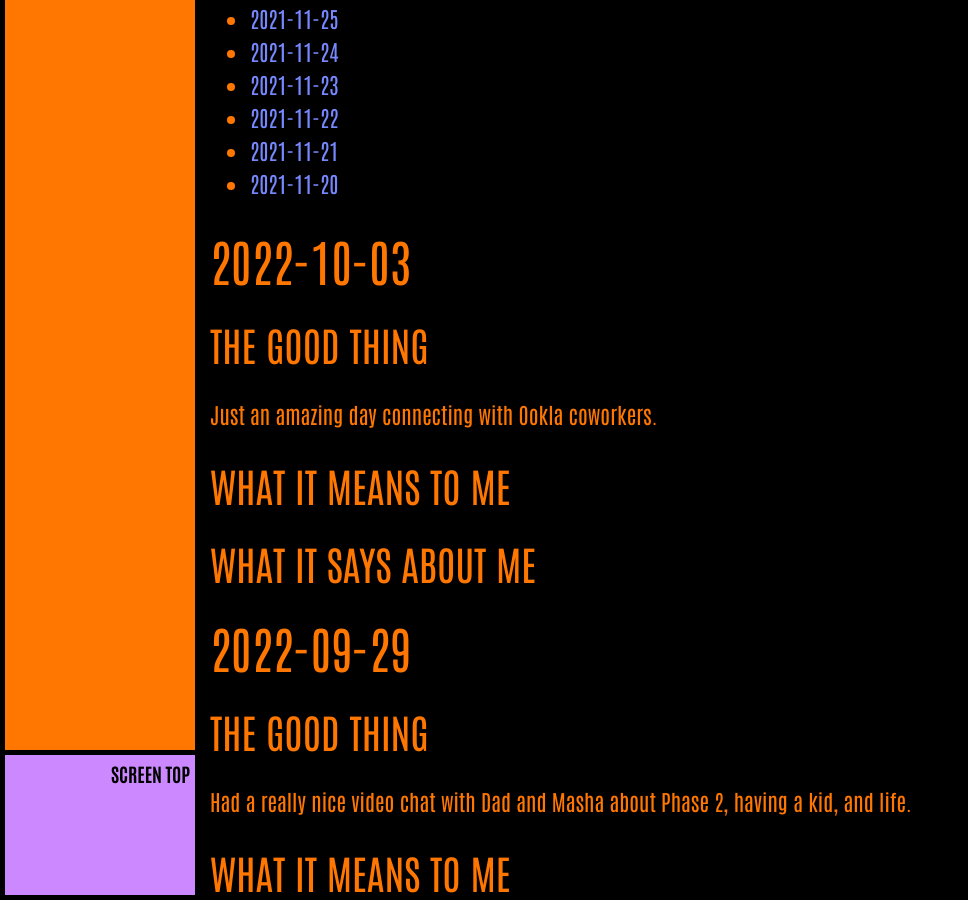
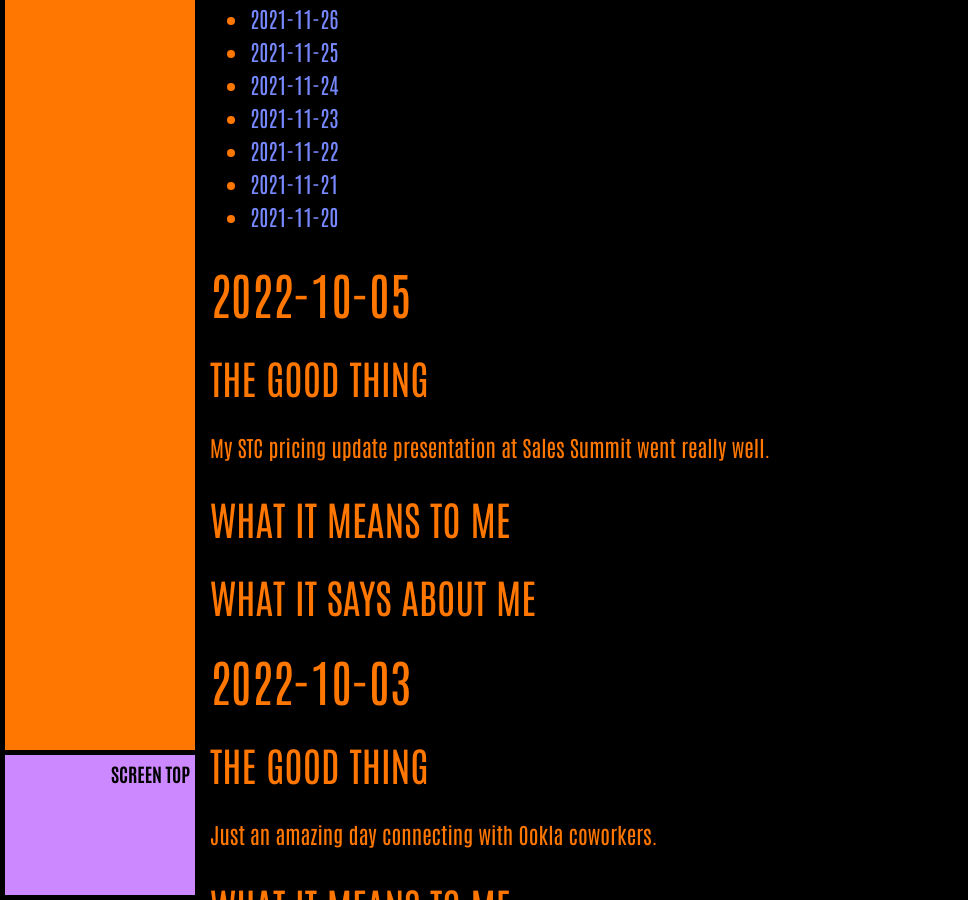
Before and after one commit to ArthurZey/arthurzey.github.io, a Jekyll site: the page built from _pages/one-good-thing.md, in a window 1280 px wide and 900 px high, scrolled down 6237 px. Shown: the whole window, without its empty margins (0-968 px from the left). Built offline with Jekyll 4.4.1, drawn with Linux system fonts in a browser that asks for light colours; some of the changed text lies outside the part shown.

Commit message:
added stub for 2022-10-05

```diff
--- a/_pages/one-good-thing.md
+++ b/_pages/one-good-thing.md
@@ -13,6 +13,15 @@
 {:toc}
 {::options toc_levels="2" /}
 
+## 2022-10-05
+### The Good Thing
+My STC pricing update presentation at Sales Summit went really well.
+### What It Means to Me
+
+### What It Says about Me
+
+
+
 ## 2022-10-03
 ### The Good Thing
 Just an amazing day connecting with Ookla coworkers.
```
Also changed, not shown: other parts of _pages/one-good-thing.md (+1 -1 lines).
